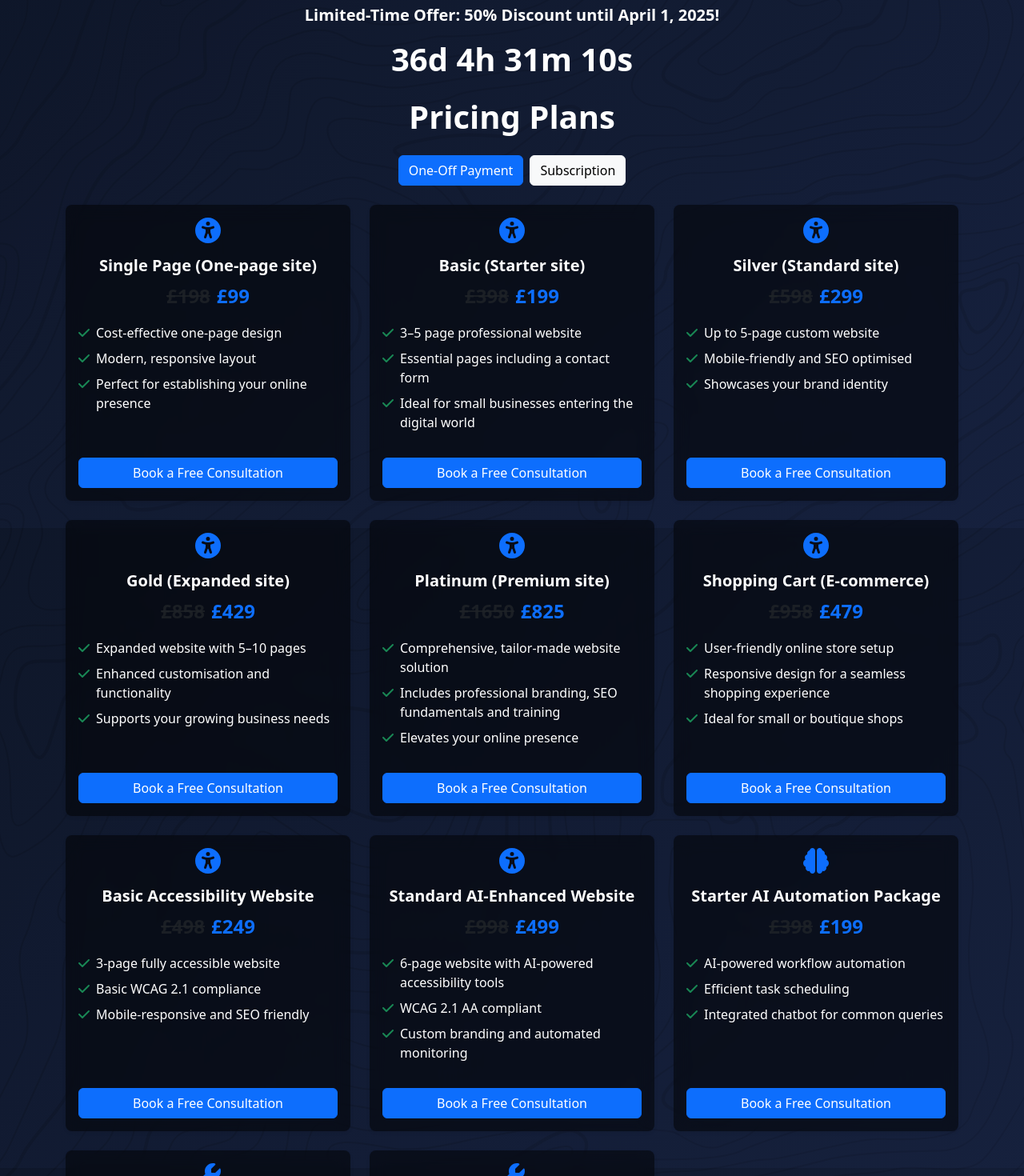
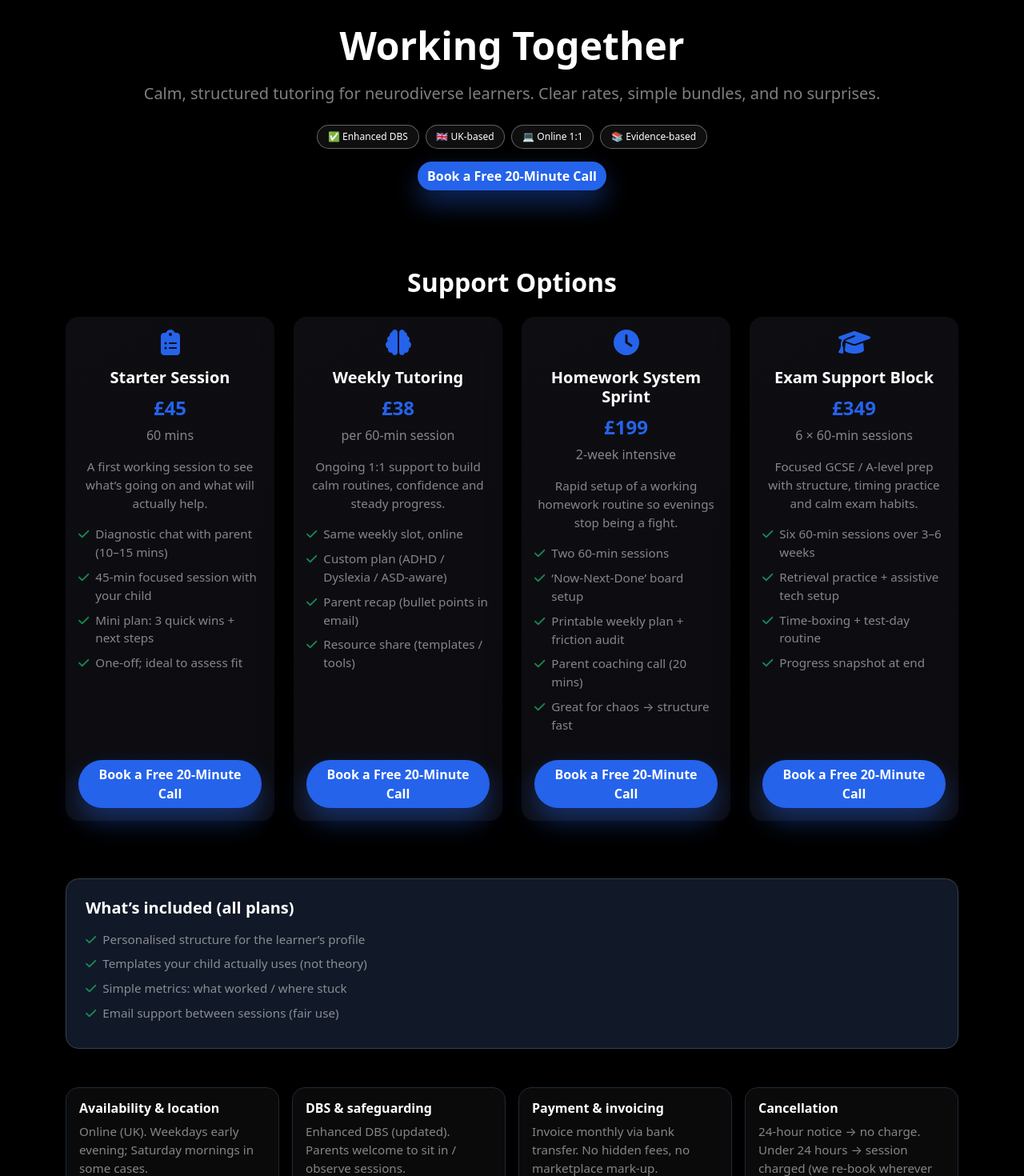
Before and after one commit to OpusLearning/JamesWallace.tech, a React (Vite) app in the folder frontend/: page /pricing in a window 1280 px wide. Shown: the part 140-1610 px from the top of the page at 80% size. Built offline with nearby package versions, Linux system fonts and the light colour scheme.

Commit message:
Finalise pricing page - no hero image, single-column layout

```diff
--- a/frontend/src/pages/Pricing.jsx
+++ b/frontend/src/pages/Pricing.jsx
@@ -1,58 +1,50 @@
-import React, { useState, useEffect } from "react";
+import React from "react";
 import { useNavigate } from "react-router-dom";
 import { FontAwesomeIcon } from "@fortawesome/react-fontawesome";
 import {
-  faUniversalAccess,
   faBrain,
-  faWrench,
   faCheck,
+  faClock,
+  faClipboardList,
+  faGraduationCap,
 } from "@fortawesome/free-solid-svg-icons";
 
-// Set your primary colour as blue (#0d6efd)
-const primaryColor = "#0d6efd";
+const primaryColor = "#2563eb";
 
-// Helper: Multiply discounted price by 2 to compute regular price.
-const getRegularPrice = (price) => {
-  if (typeof price === "number") {
-    return `£${(price * 2).toFixed(0)}`;
-  } else {
-    const match = price.match(/£([\d.]+)/);
-    if (match) {
-      const regular = parseFloat(match[1]) * 2;
-      return `£${regular.toFixed(0)}/month`;
+/* ---------- Reusable CTA ---------- */
+function BookButton({ className = "" }) {
+  const navigate = useNavigate();
+  return (
+    <button
+      onClick={() => navigate("/calendly")}
+      className={"btn fw-semibold text-white border-0 " + className}
+      style={{
+        backgroundColor: primaryColor,
+        borderRadius: "9999px",
+        minWidth: "14rem",
+        boxShadow: "0 16px 32px rgba(37,99,235,.4)",
+      }}
+    >
+      Book a Free 20-Minute Call
+    </button>
+  );
 }
-    return price;
-  }
-};
 
-const PricingCard = ({
-  title,
-  oneOffPrice,
-  subscriptionPrice,
-  features,
-  icon,
-  pricingMode,
-  isDiscountActive,
-}) => {
-  const navigate = useNavigate();
-  const discountedPrice =
-    pricingMode === "subscription" ? subscriptionPrice : oneOffPrice;
-  const regularPrice = getRegularPrice(discountedPrice);
-
-  const goToCalendly = () => {
-    navigate("/calendly");
-  };
-
+/* ---------- Offer Card ---------- */
+function OfferCard({ icon, title, price, subtitle, bullets, blurb }) {
   return (
     <div
-      className="card h-100 shadow-sm border-0"
+      className="card h-100 border-0 shadow-lg d-flex flex-column"
       style={{
-        backgroundColor: "rgba(0, 0, 0, 0.5)",
+        background:
+          "linear-gradient(145deg, rgba(15,15,20,0.9), rgba(30,30,40,0.4))",
         backdropFilter: "blur(10px)",
-        borderRadius: "0.5rem",
+        borderRadius: "1rem",
+        border: "1px solid rgba(255,255,255,0.15)",
+        color: "#fff",
       }}
     >
-      <div className="card-body d-flex flex-column">
+      <div className="card-body d-flex flex-column text-white">
         <div className="d-flex justify-content-center mb-3">
           <FontAwesomeIcon
             icon={icon}
@@ -60,277 +52,242 @@ const PricingCard = ({
             style={{ color: primaryColor }}
           />
         </div>
-        <h3 className="h5 fw-bold text-center" style={{ color: "#fff" }}>
-          {title}
-        </h3>
+        <h3 className="h5 fw-bold text-center mb-2">{title}</h3>
         <div
-          className="fs-4 fw-bold mb-3 text-center"
+          className="fs-4 fw-bold text-center mb-1"
           style={{ color: primaryColor }}
         >
-          {isDiscountActive ? (
-            <>
-              <span className="text-muted text-decoration-line-through me-2">
-                {regularPrice}
-              </span>
-              <span>
-                {typeof discountedPrice === "number"
-                  ? `£${discountedPrice}`
-                  : discountedPrice}
-              </span>
-            </>
-          ) : (
-            <span>{regularPrice}</span>
+          £{price}
+        </div>
+        {subtitle && (
+          <div className="text-center text-white-50 mb-3">{subtitle}</div>
         )}
-        </div>
-        <ul className="list-unstyled mb-4">
-          {features.map((feature, index) => (
-            <li key={index} className="d-flex align-items-start mb-2">
+        {blurb && (
+          <p
+            className="text-white-50 text-center mb-3"
+            style={{ fontSize: ".95rem", lineHeight: 1.5 }}
+          >
+            {blurb}
+          </p>
+        )}
+        <ul
+          className="list-unstyled mb-4 text-white-50 text-start"
+          style={{ fontSize: ".95rem", lineHeight: 1.5 }}
+        >
+          {bullets.map((line, i) => (
+            <li key={i} className="d-flex align-items-start mb-2">
               <FontAwesomeIcon
                 icon={faCheck}
                 className="text-success me-2 mt-1"
               />
-              <span style={{ color: "#fff" }}>{feature}</span>
+              <span>{line}</span>
             </li>
           ))}
         </ul>
-        <button
-          className="btn mt-auto pulse-glow"
-          onClick={goToCalendly}
-          style={{
-            backgroundColor: primaryColor,
-            borderColor: primaryColor,
-            color: "#fff",
-          }}
-        >
-          Book a Free Consultation
-        </button>
+        <div className="mt-auto d-flex justify-content-center">
+          <BookButton />
         </div>
       </div>
-  );
-};
-
-const calculateTimeLeft = (expiry) => {
-  const difference = expiry.getTime() - new Date().getTime();
-  return {
-    total: difference,
-    days: Math.floor(difference / (1000 * 60 * 60 * 24)),
-    hours: Math.floor((difference / (1000 * 60 * 60)) % 24),
-    minutes: Math.floor((difference / (1000 * 60)) % 60),
-    seconds: Math.floor((difference / 1000) % 60),
-  };
-};
-
-const CountdownTimer = ({ expiry }) => {
-  const [timeLeft, setTimeLeft] = useState(calculateTimeLeft(expiry));
-
-  useEffect(() => {
-    const timer = setInterval(() => {
-      setTimeLeft(calculateTimeLeft(expiry));
-    }, 1000);
-    return () => clearInterval(timer);
-  }, [expiry]);
-
-  if (timeLeft.total <= 0) {
-    return (
-      <div className="text-center mb-4">
-        <p className="fs-5 text-white fw-bold">Offer expired</p>
     </div>
   );
 }
 
-  return (
-    <div className="text-center mb-4">
-      <p className="fs-5 text-white fw-bold">
-        Limited-Time Offer: 50% Discount until April 1, 2025!
-      </p>
-      <p className="display-6 fw-bold text-white">
-        {timeLeft.days}d {timeLeft.hours}h {timeLeft.minutes}m{" "}
-        {timeLeft.seconds}s
-      </p>
-    </div>
-  );
-};
-
-const Pricing = () => {
-  const [pricingMode, setPricingMode] = useState("oneOff");
-
-  // Set the offer expiry date (April 1, 2025)
-  const offerExpiry = new Date("2025-04-01T00:00:00");
-  const isDiscountActive = new Date() < offerExpiry;
-
-  // Pricing packages with discounted prices.
-  const pricingPackages = [
+/* ---------- Main Page ---------- */
+export default function Pricing() {
+  const offers = [
     {
-      title: "Single Page (One-page site)",
-      oneOffPrice: 99,
-      subscriptionPrice: 10,
-      icon: faUniversalAccess,
-      features: [
-        "Cost-effective one-page design",
-        "Modern, responsive layout",
-        "Perfect for establishing your online presence",
+      title: "Starter Session",
+      price: "45",
+      subtitle: "60 mins",
+      icon: faClipboardList,
+      blurb:
+        "A first working session to see what’s going on and what will actually help.",
+      bullets: [
+        "Diagnostic chat with parent (10–15 mins)",
+        "45-min focused session with your child",
+        "Mini plan: 3 quick wins + next steps",
+        "One-off; ideal to assess fit",
       ],
     },
     {
-      title: "Basic (Starter site)",
-      oneOffPrice: 199,
-      subscriptionPrice: 20,
-      icon: faUniversalAccess,
-      features: [
-        "3–5 page professional website",
-        "Essential pages including a contact form",
-        "Ideal for small businesses entering the digital world",
+      title: "Weekly Tutoring",
+      price: "38",
+      subtitle: "per 60-min session",
+      icon: faBrain,
+      blurb:
+        "Ongoing 1:1 support to build calm routines, confidence and steady progress.",
+      bullets: [
+        "Same weekly slot, online",
+        "Custom plan (ADHD / Dyslexia / ASD-aware)",
+        "Parent recap (bullet points in email)",
+        "Resource share (templates / tools)",
       ],
     },
     {
-      title: "Silver (Standard site)",
-      oneOffPrice: 299,
-      subscriptionPrice: 30,
-      icon: faUniversalAccess,
-      features: [
-        "Up to 5-page custom website",
-        "Mobile-friendly and SEO optimised",
-        "Showcases your brand identity",
+      title: "Homework System Sprint",
+      price: "199",
+      subtitle: "2-week intensive",
+      icon: faClock,
+      blurb:
+        "Rapid setup of a working homework routine so evenings stop being a fight.",
+      bullets: [
+        "Two 60-min sessions",
+        "‘Now-Next-Done’ board setup",
+        "Printable weekly plan + friction audit",
+        "Parent coaching call (20 mins)",
+        "Great for chaos → structure fast",
       ],
     },
     {
-      title: "Gold (Expanded site)",
-      oneOffPrice: 429,
-      subscriptionPrice: 40,
-      icon: faUniversalAccess,
-      features: [
-        "Expanded website with 5–10 pages",
-        "Enhanced customisation and functionality",
-        "Supports your growing business needs",
-      ],
-    },
-    {
-      title: "Platinum (Premium site)",
-      oneOffPrice: 825,
-      subscriptionPrice: 60,
-      icon: faUniversalAccess,
-      features: [
-        "Comprehensive, tailor-made website solution",
-        "Includes professional branding, SEO fundamentals and training",
-        "Elevates your online presence",
-      ],
-    },
-    {
-      title: "Shopping Cart (E-commerce)",
-      oneOffPrice: 479,
-      subscriptionPrice: 50,
-      icon: faUniversalAccess,
-      features: [
-        "User-friendly online store setup",
-        "Responsive design for a seamless shopping experience",
-        "Ideal for small or boutique shops",
-      ],
-    },
-    {
-      title: "Basic Accessibility Website",
-      oneOffPrice: 249,
-      subscriptionPrice: 25,
-      icon: faUniversalAccess,
-      features: [
-        "3-page fully accessible website",
-        "Basic WCAG 2.1 compliance",
-        "Mobile-responsive and SEO friendly",
-      ],
-    },
-    {
-      title: "Standard AI-Enhanced Website",
-      oneOffPrice: 499,
-      subscriptionPrice: 35,
-      icon: faUniversalAccess,
-      features: [
-        "6-page website with AI-powered accessibility tools",
-        "WCAG 2.1 AA compliant",
-        "Custom branding and automated monitoring",
-      ],
-    },
-    {
-      title: "Starter AI Automation Package",
-      oneOffPrice: 199,
-      subscriptionPrice: 15,
-      icon: faBrain,
-      features: [
-        "AI-powered workflow automation",
-        "Efficient task scheduling",
-        "Integrated chatbot for common queries",
-      ],
-    },
-    {
-      title: "Standard Maintenance",
-      oneOffPrice: 49,
-      subscriptionPrice: 49,
-      icon: faWrench,
-      features: [
-        "Regular security updates",
-        "Timely bug fixes",
-        "Ongoing accessibility improvements",
-      ],
-    },
-    {
-      title: "Pro WCAG Compliance Support",
-      oneOffPrice: 99,
-      subscriptionPrice: 99,
-      icon: faWrench,
-      features: [
-        "Monthly WCAG audits",
-        "Accessibility bug fixes",
-        "Automated compliance reports",
+      title: "Exam Support Block",
+      price: "349",
+      subtitle: "6 × 60-min sessions",
+      icon: faGraduationCap,
+      blurb:
+        "Focused GCSE / A-level prep with structure, timing practice and calm exam habits.",
+      bullets: [
+        "Six 60-min sessions over 3–6 weeks",
+        "Retrieval practice + assistive tech setup",
+        "Time-boxing + test-day routine",
+        "Progress snapshot at end",
       ],
     },
   ];
 
   return (
-    <div className="container py-4">
-      <CountdownTimer expiry={offerExpiry} />
-      <h1 className="text-center fw-bold mb-4" style={{ color: "#fff" }}>
-        Pricing Plans
-      </h1>
-      <div className="d-flex justify-content-center mb-4">
-        <button
-          onClick={() => setPricingMode("oneOff")}
-          className={`btn me-2 ${
-            pricingMode === "oneOff" ? "btn-primary" : "btn-light"
-          }`}
+    <div className="text-light" style={{ backgroundColor: "#000" }}>
+      {/* HERO (single column, no image) */}
+      <div className="container py-5 text-center">
+        <h1 className="display-5 fw-bold mb-3 text-white">Working Together</h1>
+        <p className="lead text-white-50 mb-4">
+          Calm, structured tutoring for neurodiverse learners. Clear rates,
+          simple bundles, and no surprises.
+        </p>
+        <div className="d-flex flex-wrap gap-2 justify-content-center mb-3">
+          {[
+            "✅ Enhanced DBS",
+            "🇬🇧 UK-based",
+            "💻 Online 1:1",
+            "📚 Evidence-based",
+          ].map((t) => (
+            <span
+              key={t}
+              className="badge rounded-pill"
               style={{
-            backgroundColor:
-              pricingMode === "oneOff" ? primaryColor : undefined,
-            borderColor: pricingMode === "oneOff" ? primaryColor : undefined,
+                backgroundColor: "rgba(255,255,255,0.06)",
+                border: "1px solid rgba(255,255,255,0.35)",
+                color: "#fff",
+                fontWeight: 500,
+                padding: ".5rem .8rem",
               }}
             >
-          One-Off Payment
-        </button>
-        <button
-          onClick={() => setPricingMode("subscription")}
-          className={`btn ${
-            pricingMode === "subscription" ? "btn-primary" : "btn-light"
-          }`}
-          style={{
-            backgroundColor:
-              pricingMode === "subscription" ? primaryColor : undefined,
-            borderColor:
-              pricingMode === "subscription" ? primaryColor : undefined,
-          }}
-        >
-          Subscription
-        </button>
+              {t}
+            </span>
+          ))}
         </div>
+        <BookButton />
+      </div>
+
+      {/* OFFER CARDS */}
+      <div className="container py-5">
+        <h2 className="text-center fw-bold mb-4 text-white">Support Options</h2>
         <div className="row">
-        {pricingPackages.map((pkg, index) => (
-          <div key={index} className="col-12 col-md-6 col-lg-4 mb-4">
-            <PricingCard
-              pricingMode={pricingMode}
-              isDiscountActive={isDiscountActive}
-              {...pkg}
-            />
+          {offers.map((offer, i) => (
+            <div key={i} className="col-12 col-md-6 col-lg-3 mb-4 d-flex">
+              <OfferCard {...offer} />
             </div>
           ))}
         </div>
       </div>
+
+      {/* INCLUDED */}
+      <div className="container pb-4">
+        <div
+          className="rounded-4 p-4 mb-4"
+          style={{ backgroundColor: "#111827", border: "1px solid #374151" }}
+        >
+          <h3 className="h5 fw-bold text-white mb-3">
+            What’s included (all plans)
+          </h3>
+          <ul
+            className="list-unstyled text-white-50 mb-0"
+            style={{ fontSize: ".95rem", lineHeight: 1.5 }}
+          >
+            {[
+              "Personalised structure for the learner’s profile",
+              "Templates your child actually uses (not theory)",
+              "Simple metrics: what worked / where stuck",
+              "Email support between sessions (fair use)",
+            ].map((item, idx) => (
+              <li key={idx} className="d-flex align-items-start mb-2">
+                <FontAwesomeIcon
+                  icon={faCheck}
+                  className="text-success me-2 mt-1"
+                />
+                <span>{item}</span>
+              </li>
+            ))}
+          </ul>
+        </div>
+      </div>
+
+      {/* INFO GRID */}
+      <div className="container pb-5">
+        <div className="row g-3">
+          {[
+            {
+              h: "Availability & location",
+              p: "Online (UK). Weekdays early evening; Saturday mornings in some cases.",
+            },
+            {
+              h: "DBS & safeguarding",
+              p: "Enhanced DBS (updated). Parents welcome to sit in / observe sessions.",
+            },
+            {
+              h: "Payment & invoicing",
+              p: "Invoice monthly via bank transfer. No hidden fees, no marketplace mark-up.",
+            },
+            {
+              h: "Cancellation",
+              p: "24-hour notice → no charge. Under 24 hours → session charged (we re-book wherever possible).",
+            },
+          ].map((box, i) => (
+            <div key={i} className="col-12 col-md-6 col-lg-3">
+              <div
+                className="h-100 rounded-4 p-3"
+                style={{
+                  backgroundColor: "#0a0a0a",
+                  border: "1px solid #1f2937",
+                }}
+              >
+                <h4 className="h6 fw-bold text-white mb-2">{box.h}</h4>
+                <p
+                  className="text-white-50 mb-0"
+                  style={{ fontSize: ".95rem" }}
+                  dangerouslySetInnerHTML={{ __html: box.p }}
+                />
+              </div>
+            </div>
+          ))}
+        </div>
+      </div>
+
+      {/* FINAL CTA */}
+      <div className="container pb-5">
+        <div
+          className="rounded-4 p-4 d-flex flex-column flex-lg-row align-items-start align-items-lg-center justify-content-between gap-3"
+          style={{ backgroundColor: "#111827", border: "1px solid #1f2937" }}
+        >
+          <div>
+            <h2 className="h5 fw-bold text-white mb-2">Next step</h2>
+            <p className="text-white-50 m-0" style={{ fontSize: ".95rem" }}>
+              We’ll talk calmly about what’s going on, map next steps, and
+              you’ll leave with a plan — even if you don’t book.
+            </p>
+          </div>
+          <BookButton />
+        </div>
+      </div>
+    </div>
   );
-};
-
-export default Pricing;
+}
```
Lines whose indentation alone changed are shown as unchanged.
